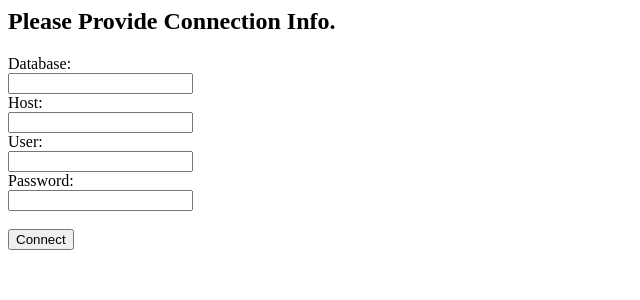
After one commit to calkikhunt/flask-database-manager, a Flask app: template templates/connection.html in a window 1280 px wide. The commit adds this page. Shown: the top 300 px of the page, without its empty margins (0-640 px from the left). Run offline with Flask 2, Linux system fonts and the light colour scheme; the template is opened without the code that fills it, so the values that code supplies are empty.

Commit message:
add changes

```diff
--- a/app.py
+++ b/app.py
@@ -1,3 +1,4 @@
+import mysql.connector as mysql_connection
 from flask import Flask, render_template, request, jsonify
 
 app = Flask(__name__)
@@ -6,5 +7,14 @@ app = Flask(__name__)
 def home_page():
     return render_template("index.html")
 
+@app.route("/connection", methods=["POST"])
+def connection():
+    return render_template("connection.html", selected_db=request.form.get("selected_db"))
+
+@app.route("/connect/<string:db_name>", methods=["GET"])
+def connect_db(db_name):
+    if db_name == "MySql":
+        mydb = mysql_connection.connect(host="localhost", user="root", passwd="7877", use_pure=True)
+
 if __name__ == "__main__":
     app.run()
--- /dev/null
+++ b/templates/connection.html
@@ -0,0 +1,27 @@
+<!-- {% block head %}
+<title>Flask Database Manager</title>
+<link rel="stylesheet" href="{{ url_for('static', filename='scss/style.scss') }}">
+<script src="https://ajax.googleapis.com/ajax/libs/jquery/3.5.1/jquery.min.js"></script>
+{% endblock %} -->
+
+{% block body %}
+<section class="db-list">
+    <div class="title">
+        <h2><b>Please Provide Connection Info.</b></h2>
+    </div>
+    <div class="connection-info">
+        <form>
+            <label for="host">Database:</label><br>
+            <input type="text" id="database" name="database" value="{{ selected_db }}" readonly><br>
+            <label for="host">Host:</label><br>
+            <input type="text" id="host" name="host" required><br>
+            <label for="user">User:</label><br>
+            <input type="text" id="user" name="user" required><br>
+            <label for="passwd">Password:</label><br>
+            <input type="text" id="passwd" name="passwd" required><br><br>
+            <input type="button" id="connect" value="Connect">
+        </form>
+    </div>
+</section>
+<!-- <script src="{{url_for('static', filename='js/script.js')}}"></script> -->
+{% endblock %}
```
Also changed, not shown: static/js/script.js (added, +34 -0 lines), static/scss/style.scss (+27 -0 lines), templates/index.html (+18 -1 lines).
